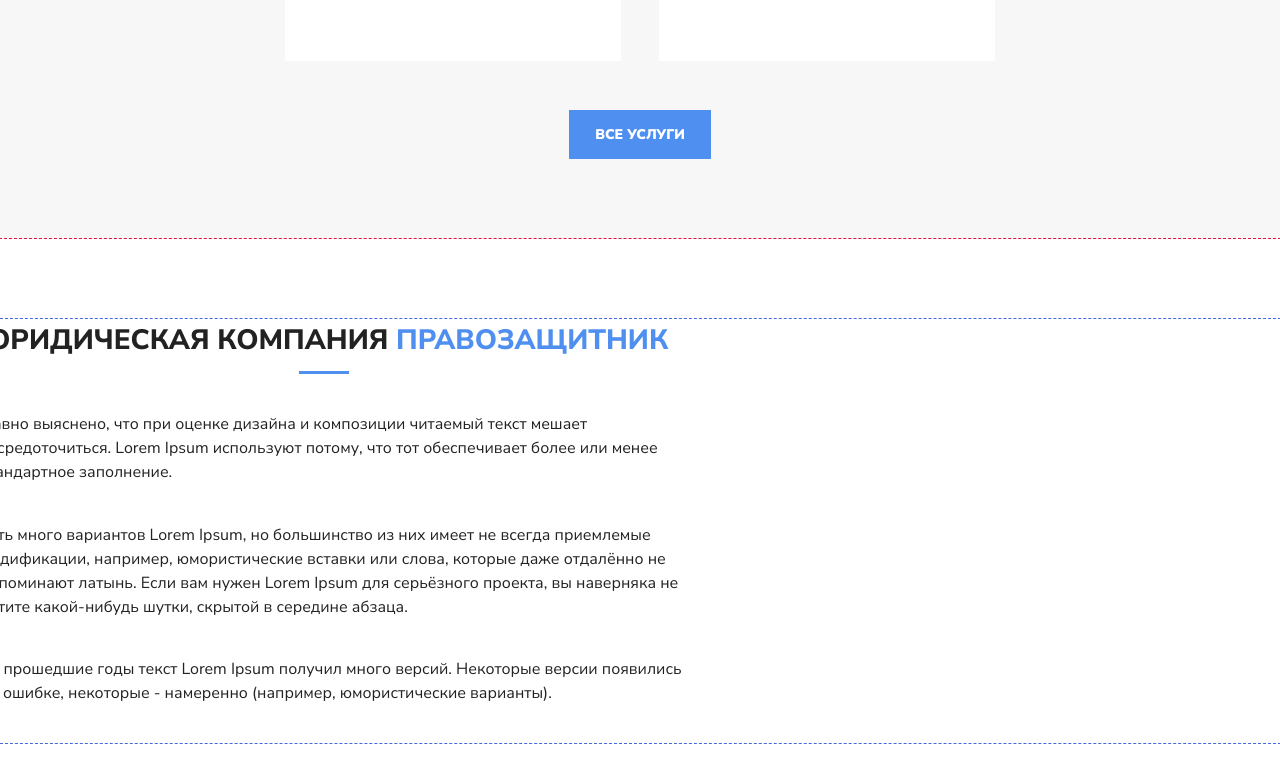
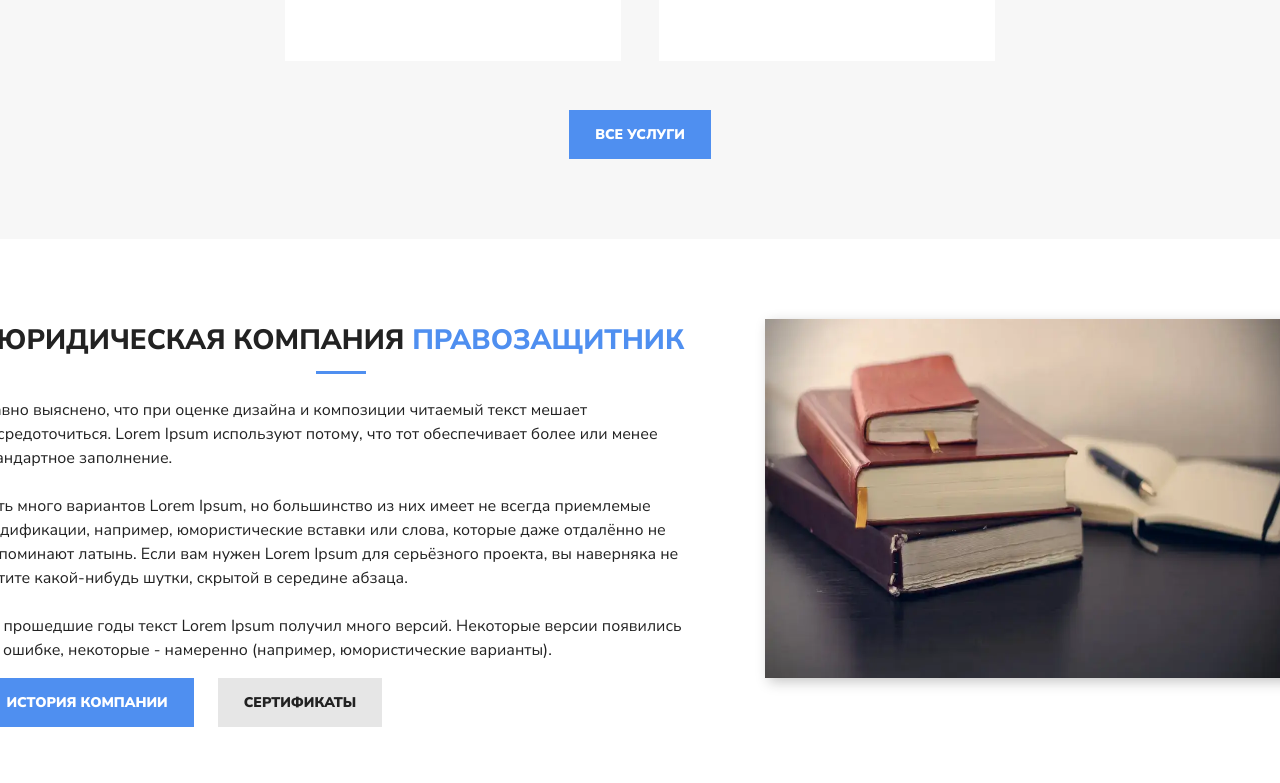
Before and after one commit to mash9000/lawyer_website, a React (Vite) app: page / in a window 1280 px wide. Shown: the part 1841-2624 px from the top of the page. Built offline with nearby package versions, Linux system fonts and the light colour scheme.

Commit message:
style: раздел "о нас" стилизован

```diff
--- a/src/App.tsx
+++ b/src/App.tsx
@@ -12,6 +12,9 @@ import './styles/about-us/__content/about-us__content.scss';
 import './styles/about-us/__heading/about-us__heading--blue-span.scss';
 import './styles/about-us/__heading/about-us__heading.scss';
 import './styles/about-us/__description/about-us__description.scss';
+import './styles/about-us/__heading-and-description/about-us__heading-and-description.scss';
+import './styles/about-us/__buttons/about-us__buttons.scss';
+import './styles/about-us/__image/about-us__image.scss';
 
 import {
     PageSectionHeading
@@ -67,24 +70,53 @@ export const App = () => {
             </div>
             <div className='about-us'>
                 <div className='about-us__content'>
-                    <PageSectionHeading title={
+                    <div className='about-us__heading-and-description'>
+                        <PageSectionHeading
+                            title={
                                 <>Юридическая компания <span
-                            className="about-us__heading--blue-span">правозащитник</span></>}/>
-                    <p className='about-us__description'>Давно выяснено, что при
+                                    className="about-us__heading--blue-span">правозащитник</span></>}
+                            extraClass='about-us__heading'/>
+                        <p className='about-us__description'>Давно выяснено, что
+                            при
                             оценке дизайна и композиции читаемый текст мешает
-                        сосредоточиться. Lorem Ipsum используют потому, что тот
-                        обеспечивает более или менее стандартное заполнение.</p>
-                    <p className='about-us__description'>Есть много вариантов
+                            сосредоточиться. Lorem Ipsum используют потому, что
+                            тот
+                            обеспечивает более или менее стандартное
+                            заполнение.</p>
+                        <p className='about-us__description'>Есть много
+                            вариантов
                             Lorem Ipsum, но большинство из них имеет не всегда
-                        приемлемые модификации, например, юмористические вставки
-                        или слова, которые даже отдалённо не напоминают латынь.
-                        Если вам нужен Lorem Ipsum для серьёзного проекта, вы
+                            приемлемые модификации, например, юмористические
+                            вставки
+                            или слова, которые даже отдалённо не напоминают
+                            латынь.
+                            Если вам нужен Lorem Ipsum для серьёзного проекта,
+                            вы
                             наверняка не хотите какой-нибудь шутки, скрытой в
                             середине абзаца.</p>
-                    <p className='about-us__description'>За прошедшие годы текст
+                        <p className='about-us__description'>За прошедшие годы
+                            текст
                             Lorem Ipsum получил много версий. Некоторые версии
-                        появились по ошибке, некоторые - намеренно (например,
+                            появились по ошибке, некоторые - намеренно
+                            (например,
                             юмористические варианты).</p>
+                    </div>
+                    <img
+                        className='about-us__image'
+                        src='/images/book.webp'
+                        alt='изображение книги'/>
+                    <div className='about-us__buttons'>
+                        <Button title='История компании'
+                                functionPerformed={() => console.info('история компании')}/>
+                        <Button title='Сертификаты'
+                                functionPerformed={() => console.info('сертификаты')}
+                                additionalStylesForSomeReason={
+                                    {
+                                        backgroundColor: '#E6E6E6',
+                                        color: '#222222',
+                                        borderColor: '#E6E6E6'
+                                    }}/>
+                    </div>
                 </div>
             </div>
         </>
--- a/src/components/PageSectionHeading/PageSectionHeading.tsx
+++ b/src/components/PageSectionHeading/PageSectionHeading.tsx
@@ -3,6 +3,6 @@ import './page-section-heading/page-section-heading.scss';
 import type {PageSectionHeadingProps} from "./model/PageSectionHeadingProps.ts";
 import type {FC} from "react";
 
-export const PageSectionHeading: FC<PageSectionHeadingProps> = ({title}) => {
-    return <h1 className='page-section-heading about-us__heading'>{title}</h1>;
+export const PageSectionHeading: FC<PageSectionHeadingProps> = ({title, extraClass}) => {
+    return <h1 className={`page-section-heading ${extraClass}`}>{title}</h1>;
 }
--- a/src/components/PageSectionHeading/model/PageSectionHeadingProps.ts
+++ b/src/components/PageSectionHeading/model/PageSectionHeadingProps.ts
@@ -2,4 +2,5 @@ import type {ReactNode} from "react";
 
 export interface PageSectionHeadingProps {
     title: ReactNode;
+    extraClass?: string;
 }
--- /dev/null
+++ b/src/styles/about-us/__buttons/about-us__buttons.scss
@@ -0,0 +1,6 @@
+.about-us__buttons {
+  width: 720px;
+  display: flex;
+  flex-wrap: wrap;
+  gap: 24px;
+}
--- a/src/styles/about-us/__content/about-us__content.scss
+++ b/src/styles/about-us/__content/about-us__content.scss
@@ -3,6 +3,4 @@
   height: 424px;
   display: flex;
   flex-wrap: wrap;
-
-  outline: 1px dashed royalblue;
 }
--- /dev/null
+++ b/src/styles/about-us/__heading-and-description/about-us__heading-and-description.scss
@@ -0,0 +1,6 @@
+.about-us__heading-and-description {
+  width: 720px;
+  display: flex;
+  flex-direction: column;
+  gap: 24px;
+}
--- a/src/styles/about-us/__heading/about-us__heading.scss
+++ b/src/styles/about-us/__heading/about-us__heading.scss
@@ -6,6 +6,7 @@
   height: 55px;
   position: relative;
   @include tf.text-formatter('page-section-heading');
+  text-align: left;
 
   &:after {
     content: '';
--- /dev/null
+++ b/src/styles/about-us/__image/about-us__image.scss
@@ -0,0 +1,6 @@
+.about-us__image {
+  width: 535px;
+  height: auto;
+  margin-left: 64px;
+  box-shadow: 4px 4px 12px rgba(33, 33, 33, 0.25);
+}
--- a/src/styles/about-us/about-us.scss
+++ b/src/styles/about-us/about-us.scss
@@ -8,6 +8,4 @@
   flex-direction: column;
   align-items: center;
   justify-content: center;
-
-  outline: 1px dashed crimson;
 }
```
Also changed, not shown: public/images/book.webp (added). Lines whose indentation alone changed are shown as unchanged.
